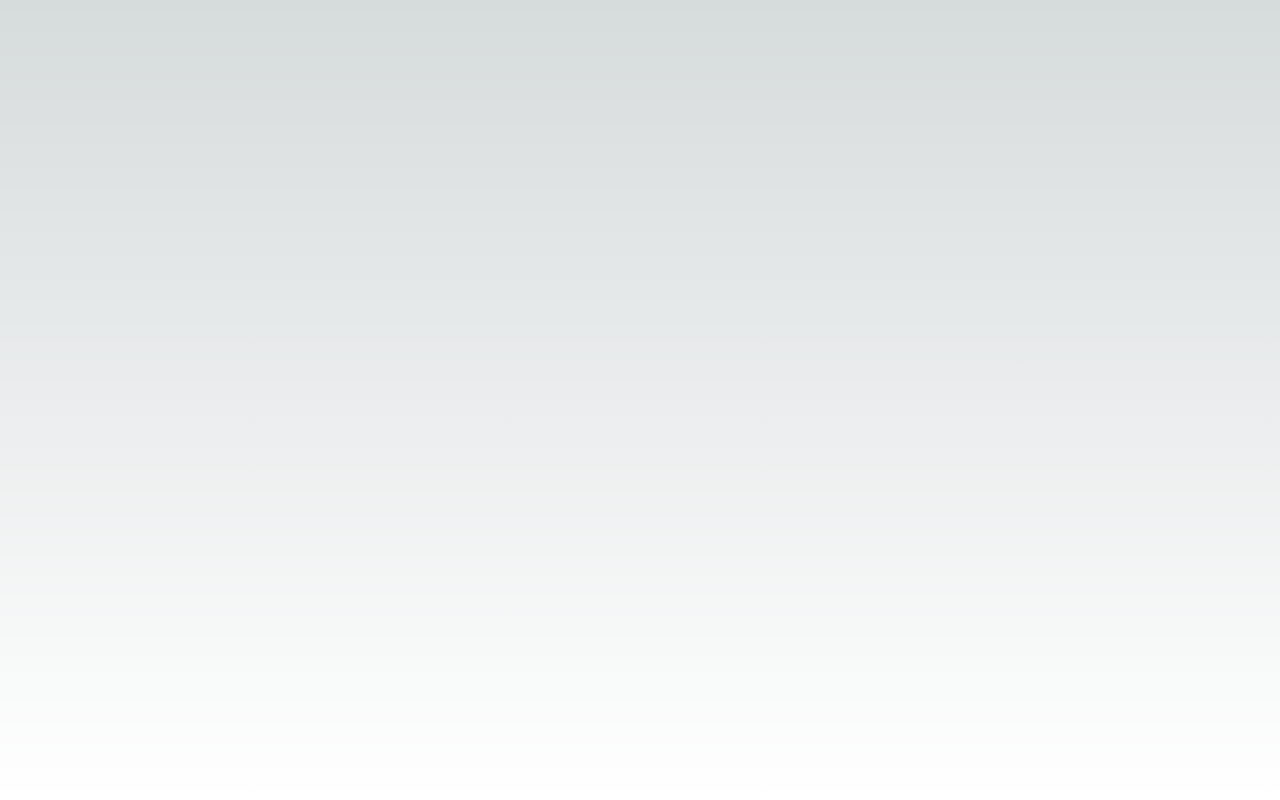
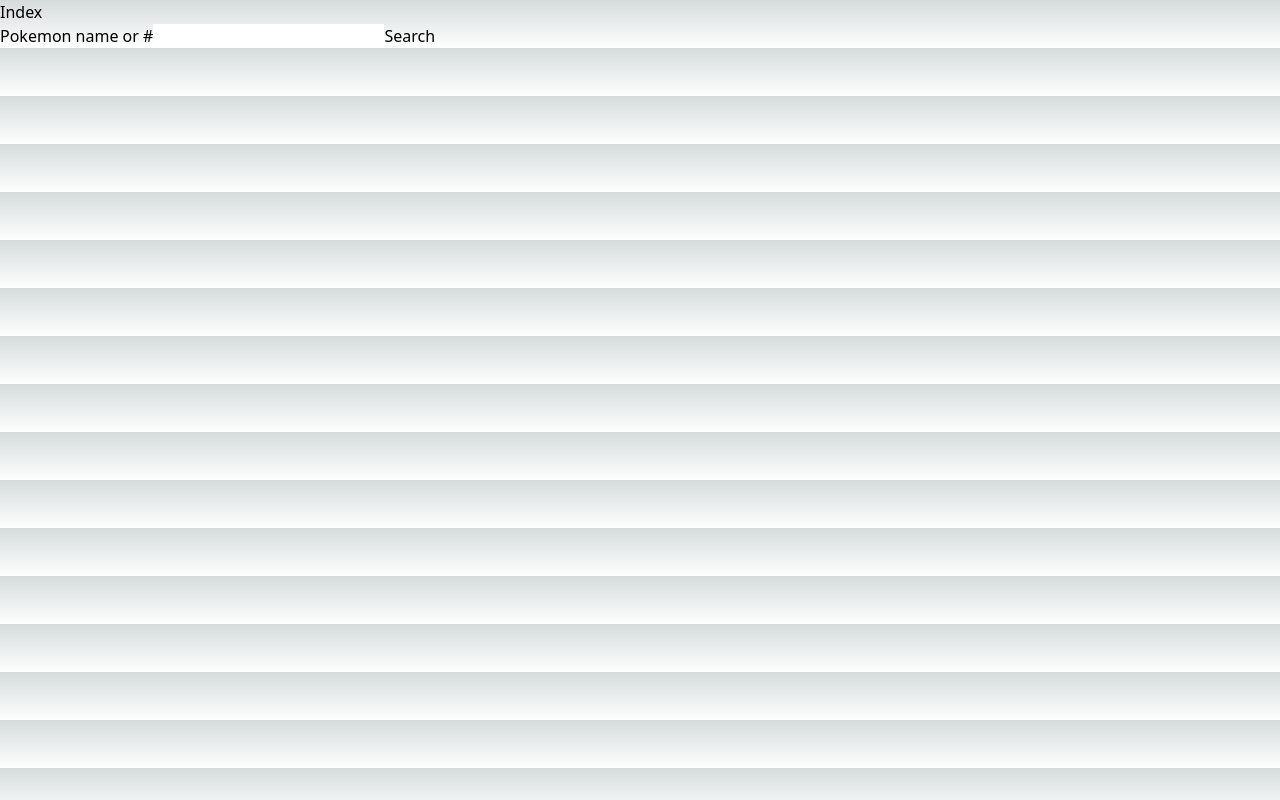
Before and after one commit to richard-ejdling/next-pokemonapi, a Next.js app: page / in a window 1280 px wide. Built offline with nearby package versions, Linux system fonts and the light colour scheme.

Commit message:
"back to search" button

```diff
--- a/src/pages/index.tsx
+++ b/src/pages/index.tsx
@@ -1,12 +1,34 @@
-import Image from "next/image";
-import { Inter } from "next/font/google";
-
-const inter = Inter({ subsets: ["latin"] });
+import Link from "next/link";
+import { useRouter } from "next/router";
+import { FormEventHandler, useState } from "react";
 
 export default function Home() {
+  const [search, setSearch] = useState("");
+
+  const router = useRouter();
+
+  function handleSearch(e: React.FormEvent<HTMLFormElement>) {
+    e.preventDefault()
+    if(search){
+      router.push(`pokemon/${search}`);
+    }
+  }
+
   return (
-    <main className="flex min-h-screen flex-col items-center justify-between p-24">
-
-    </main>
+    <div>
+      <h1>Index</h1>
+      {/* <Link href={'pokemon/94'}>Get Gengar</Link> */}
+      <form onSubmit={handleSearch}>
+        <label htmlFor="pokemon-search">Pokemon name or #</label>
+        <input
+          onChange={(e) => setSearch(e.target.value)}
+          className="text-black"
+          type="text"
+          id="pokemon-search"
+          name="pokemon"
+        />
+        <button>Search</button>
+      </form>
+    </div>
   );
 }
--- a/src/pages/pokemon/[id].tsx
+++ b/src/pages/pokemon/[id].tsx
@@ -52,6 +52,7 @@ export default function Pokemon() {
 
   return data ? (
     <div>
+      <Link href={"/"}>Back to Search</Link>
       <PokemonInfo data={data} />
       <div className="flex gap-2">
         <Link rel="stylesheet" href={`${data.id - 1}`}>
@@ -63,6 +64,9 @@ export default function Pokemon() {
       </div>
     </div>
   ) : (
-    <div>Loading...</div> // visa om något gått fel
+    <>
+      <Link href={"/"}>Back to Search</Link>
+      <div>Loading...</div>
+    </>
   );
 }
```
